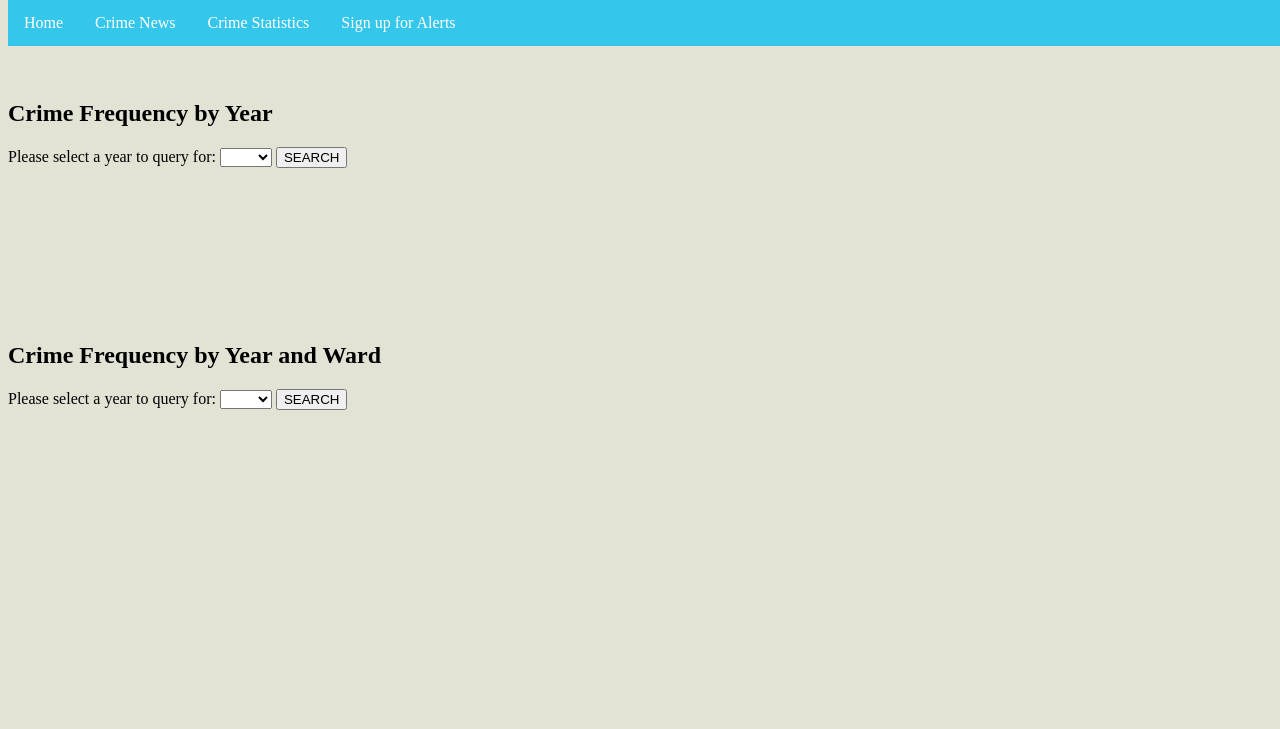
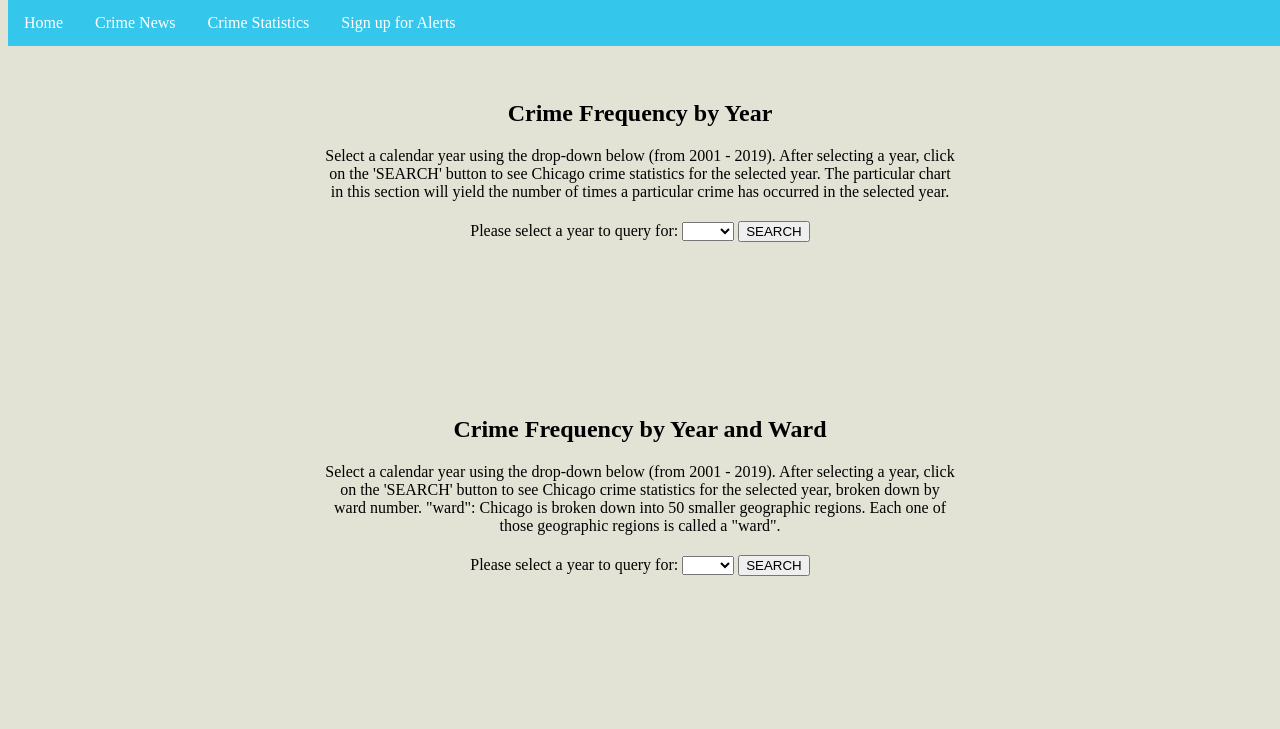
Before and after one commit to hespinozasarmiento/ChicagoCrimeAnalysisWebsite, a website: page html/crimeStatistics.html in a window 1280 px wide. Drawn offline with nearby package versions, Linux system fonts and the light colour scheme; files that its build step writes are made by us from their sources.

Commit message:
Adding descriptions to each of the crime analysis charts.  Also, added styling configurations for these descriptions.

```diff
--- a/css/styles.css
+++ b/css/styles.css
@@ -35,6 +35,19 @@ li a:hover:not(.active) {
 
 .bodyContent {
   margin-top: 100px; /*nav bar is fixed.  This property prevents content overlay.*/
+}
+
+
+/*------------- crimeStatistics.html -----------*/
+
+.chartDescription {
+  width: 50%;
+  margin: auto;
+  padding-bottom: 20px;
+}
+
+.chart {
+  text-align: center;
 }
 
 /*------------- smsNotifications.html -----------*/
--- a/html/charts.html
+++ b/html/crimeStatistics.html
@@ -21,14 +21,22 @@ functionality for some reason though.
     <ul>
       <li><a href="../index.html">Home</a></li>
       <li><a href="crimeNews.html">Crime News</a></li>
-      <li><a href="charts.html">Crime Statistics</a></li>
+      <li><a href="crimeStatistics.html">Crime Statistics</a></li>
       <li><a href="smsNotifications.html">Sign up for Alerts</a></li>
     </ul>
   </section>
 
   <section class="charts-section">
-    <article>
+    <article class="chart">
       <h2>Crime Frequency by Year</h2>
+
+      <p class="chartDescription">
+        Select a calendar year using the drop-down below (from 2001 - 2019).
+        After selecting a year, click on the 'SEARCH' button to see Chicago
+        crime statistics for the selected year. The particular chart in this
+        section will yield the number of times a particular crime has occurred
+        in the selected year.
+      </p>
 
       <label>Please select a year to query for:</label>
       <select id="crimes-by-year-drop-down">
@@ -60,8 +68,17 @@ functionality for some reason though.
       </div>
     </article>
 
-    <article>
+    <article class="chart">
       <h2>Crime Frequency by Year and Ward</h2>
+
+      <p class="chartDescription">
+        Select a calendar year using the drop-down below (from 2001 - 2019).
+        After selecting a year, click on the 'SEARCH' button to see Chicago
+        crime statistics for the selected year, broken down by ward number.
+
+        "ward": Chicago is broken down into 50 smaller geographic regions.
+        Each one of those geographic regions is called a "ward".
+      </p>
 
       <label>Please select a year to query for:</label>
       <select id="crimesByYearAndWardDropDown">
--- a/server.js
+++ b/server.js
@@ -106,8 +106,8 @@ app.get("/index.html", function(req, res) {
   res.sendFile(path.resolve("index.html"));
 });
 
-app.get("/charts.html", function(req, res) {
-  res.sendFile(path.resolve("html/charts.html"));
+app.get("/crimeStatistics.html", function(req, res) {
+  res.sendFile(path.resolve("html/crimeStatistics.html"));
 });
 
 app.get("/crimeNews.html", function(req, res) {
```
Also changed, not shown: html/crimeNews.html (+1 -1 lines), html/smsNotifications.html (+1 -1 lines), html/submissionSuccessful.html (+1 -1 lines), index.html (+1 -1 lines).
